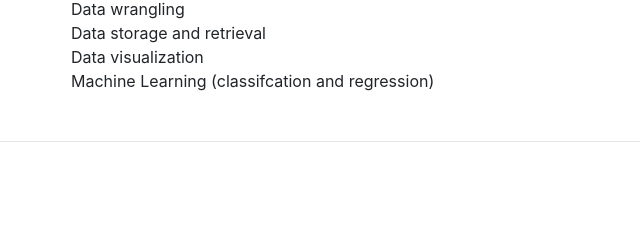
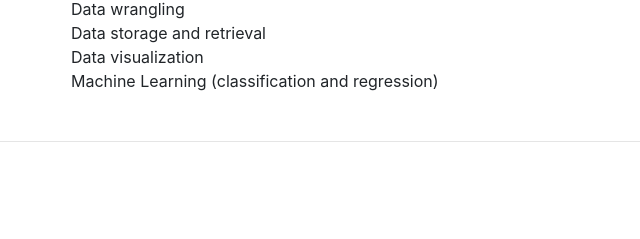
Before and after one commit to lnguyen1021/linhnguyen.github.io, a website with bundled scripts: page index.html in a window 1280 px wide. Shown: the part 4121-4360 px from the top of the page, 289-929 px from the left. Built offline with nearby package versions, Linux system fonts and the light colour scheme; a web font is replaced by a local one.

Commit message:
fixed a typo

```diff
--- a/index.html
+++ b/index.html
@@ -235,7 +235,7 @@
           <li>Data wrangling</li>
           <li>Data storage and retrieval</li>
           <li>Data visualization</li>
-          <li>Machine Learning (classifcation and regression)</li>
+          <li>Machine Learning (classification and regression)</li>
         </ul>
       </section>
 
```
